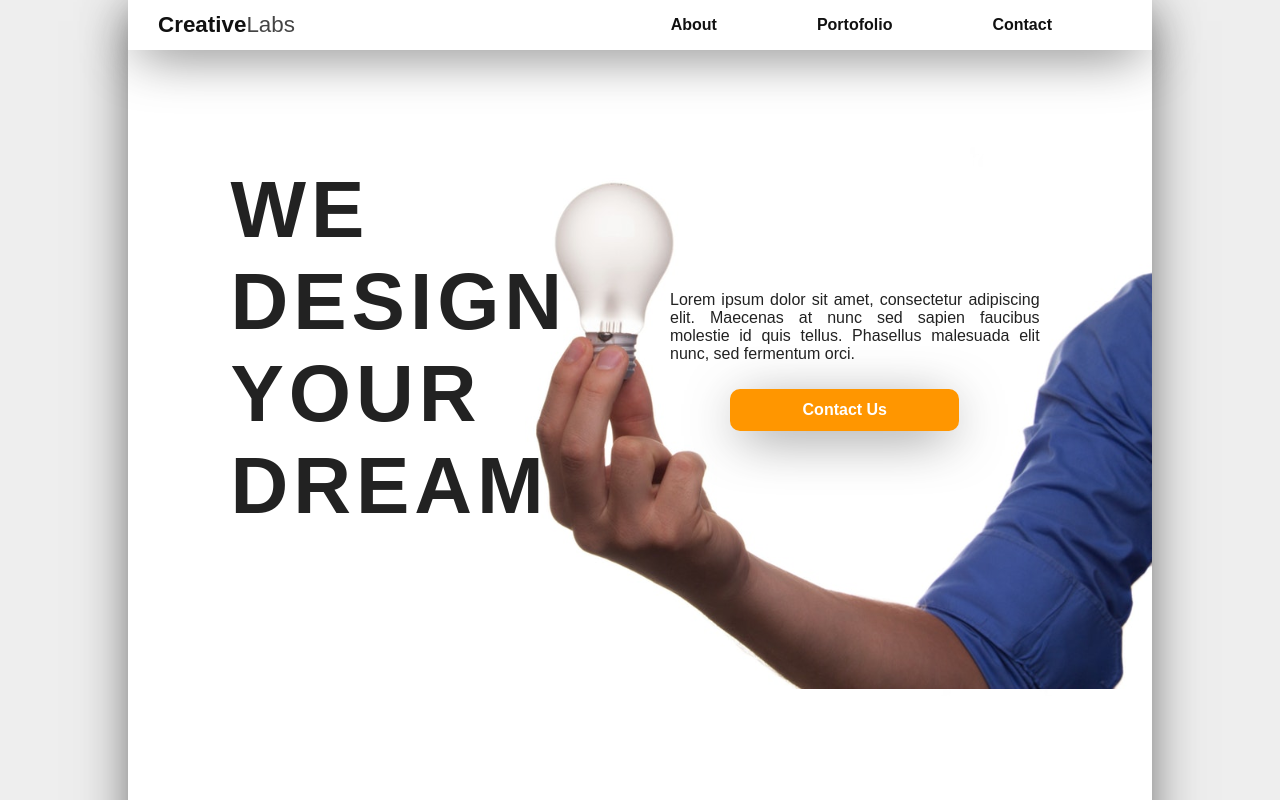
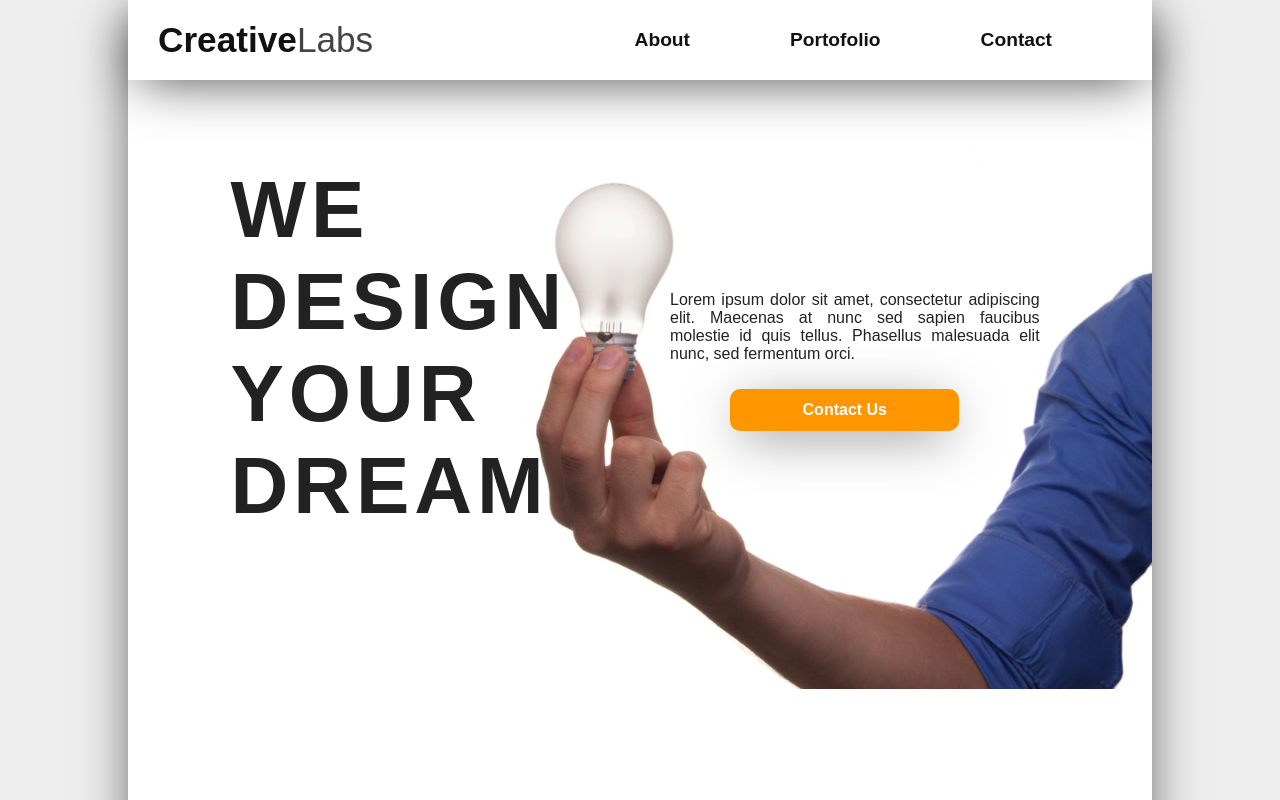
Before and after one commit to totalca/react-landing-page, a React (Create React App) app: page / in a window 1280 px wide. Shown: the top 800 px of the page. Built offline with nearby package versions, Linux system fonts and the light colour scheme.

Commit message:
Color for menu hover changed

```diff
--- a/src/components/header/nav.css
+++ b/src/components/header/nav.css
@@ -6,7 +6,7 @@ nav {
   width: 80%;
   z-index: 99;
   margin: 0 auto;
-  padding: 12px 0;
+  padding: 20px 0;
   -webkit-box-shadow: 0px 10px 54px -11px rgba(0,0,0,0.75);
   -moz-box-shadow: 0px 10px 54px -11px rgba(0,0,0,0.75);
   box-shadow: 0px 10px 54px -11px rgba(0,0,0,0.75);
@@ -23,13 +23,15 @@ nav ul {
 
 nav li {
   margin: 0 100px 0 0;
+  font-size: 1.2rem;
 }
+
 nav ul:first-of-type {
   grid-template-columns: 1fr;
 }
 
 nav ul:first-of-type li {
-  font-size: 1.4rem;
+  font-size: 2.2rem;
   font-weight: bold;
   text-indent: 30px;
 }
@@ -50,6 +52,10 @@ nav ul li a {
   display: block;
 }
 
+nav ul li a:hover {
+  color: rgb(255, 150, 0);
+}
+
 .navigation {
   text-align: center;
 }
```
